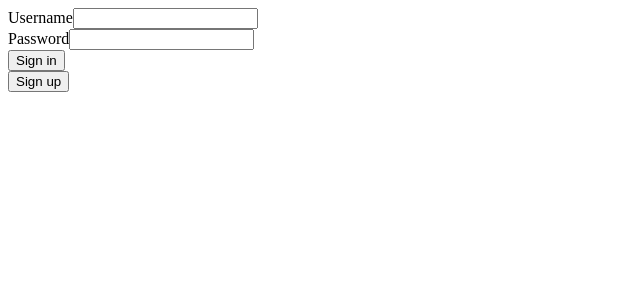
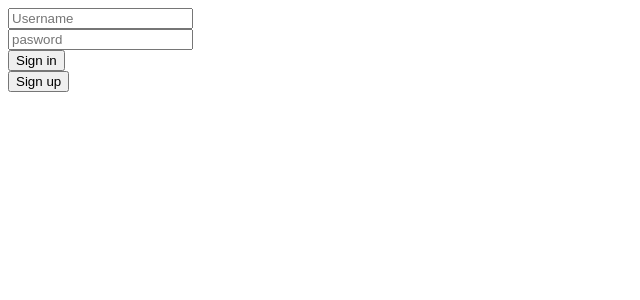
Before and after one commit to Hieucaohd/find-tutor-front-end, a React (Create React App) app: page /login in a window 1280 px wide. Shown: the top 300 px of the page, without its empty margins (0-640 px from the left). Built offline with nearby package versions, Linux system fonts and the light colour scheme.

Commit message:
fix create room in parent info

```diff
--- a/package.json
+++ b/package.json
@@ -3,6 +3,7 @@
   "version": "0.1.0",
   "private": true,
   "dependencies": {
+    "@material-ui/core": "^4.12.3",
     "@reduxjs/toolkit": "^1.6.0",
     "@testing-library/jest-dom": "^5.14.1",
     "@testing-library/react": "^11.2.7",
--- a/src/feature/auth/Login.js
+++ b/src/feature/auth/Login.js
@@ -3,7 +3,6 @@ import { useForm } from "react-hook-form";
 import { useDispatch, useSelector } from "react-redux";
 import { useHistory } from "react-router-dom";
 import { login } from "./authSlice";
-
 const selectToken = (state) => state.auth.token;
 
 function Login() {
@@ -29,19 +28,19 @@ function Login() {
   };
 
   return (
-    <div class="login">
+    <div className = "login">
+        <div className = "login__form">
         <form onSubmit={handleSubmit(onSubmit)}>
           <div className="form-control">
-            <label>Username</label>
-            <input name="username" type="text" {...register("username", { required: true })}/>
+            <input name="username" type="text" placeholder="Username" {...register("username", { required: true })}/>
           </div>
           <div className="form-control">
-            <label>Password</label>
-            <input name="password" type="password" {...register("password", { required: true })}/>
+            <input name="password" type="password" placeholder="pasword" {...register("password", { required: true })}/>
           </div>
           <button type="submit">Sign in</button>
         </form>
         <button>Sign up</button>
+        </div>
     </div>
   );
 }
--- a/src/feature/parent/ParentInfor.js
+++ b/src/feature/parent/ParentInfor.js
@@ -1,14 +1,24 @@
 import React from 'react'
+import { useState } from 'react';
 import { useSelector } from 'react-redux';
 import { selectId_of_user, selectToken } from '../auth/authSlice';
+import CreateRoom from '../home/CreateRoom';
 import { selectRoomList } from '../home/homeSlice';
 import RoomCreated from './components/RoomCreated';
 
 function ParentInfor() {
     const roomList = useSelector(selectRoomList);
+    const token = useSelector(selectToken);
     const parentId = useSelector(selectId_of_user);
-    const token = useSelector(selectToken);
     const parentRoomList = roomList.filter( (room) => room.parent === parentId);
+    const [isRenderCreateRoom, setIsRenderCreateRoom] = useState(false);
+
+    const showFormCreateRoom = () => {
+        setIsRenderCreateRoom(true);
+    }
+    const closeFormCreateRoom = () => {
+        setIsRenderCreateRoom(false);
+    }
 
     return (
         <div>
@@ -18,6 +28,12 @@ function ParentInfor() {
                 <RoomCreated room = {room} token = {token}  parentid = {parentId} />
             ))}
             </ul>
+            <div>
+                <button onClick={showFormCreateRoom}>Create Room</button>
+                {isRenderCreateRoom && (
+                    <CreateRoom closeCreateRoom={closeFormCreateRoom} />
+                )}
+            </div>
         </div>
     )
 }
--- a/src/feature/parent/components/RoomCreated.jsx
+++ b/src/feature/parent/components/RoomCreated.jsx
@@ -28,7 +28,7 @@ function RoomCreated({ room ,token , parentid }){
           ) : null}
         </div>
         <div>
-          <button onClick={ () => handleShowDetailRoom(room)}>show detail</button>
+        <button onClick={ () => handleShowDetailRoom(room)}>show detail</button>
         </div>
       </li>
   );
```
Also changed, not shown: 1 other file (tests, documents, lock files or other folders).
